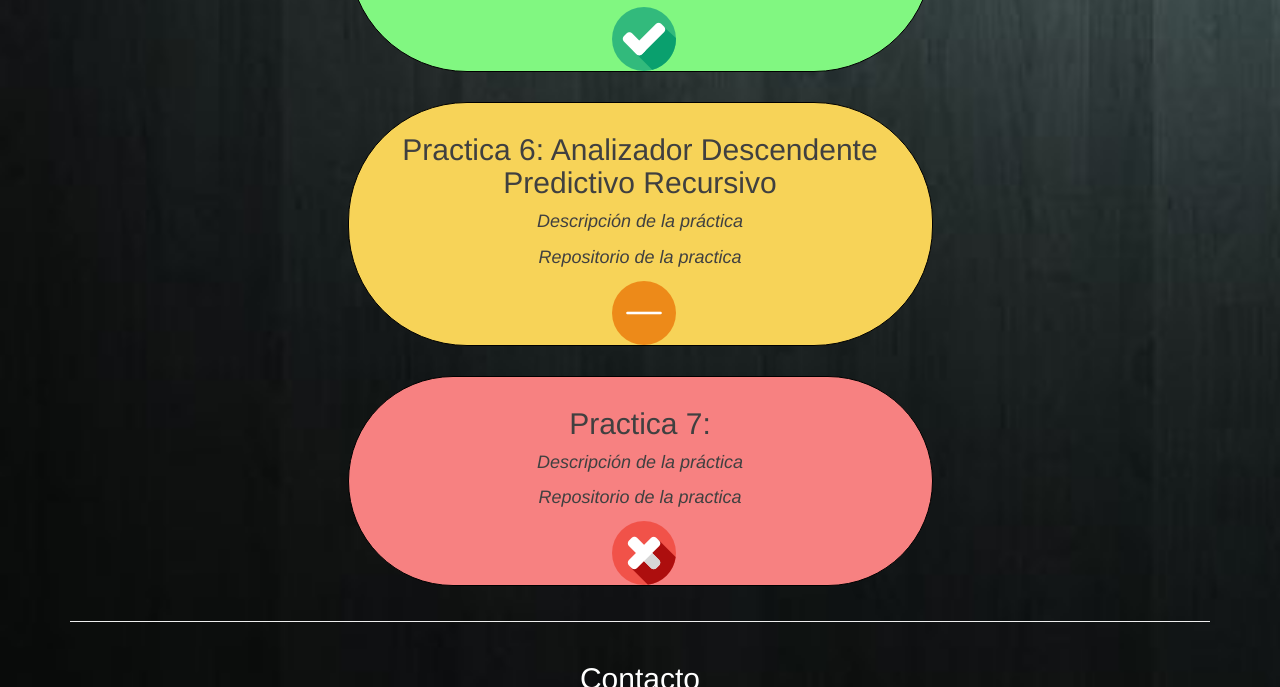
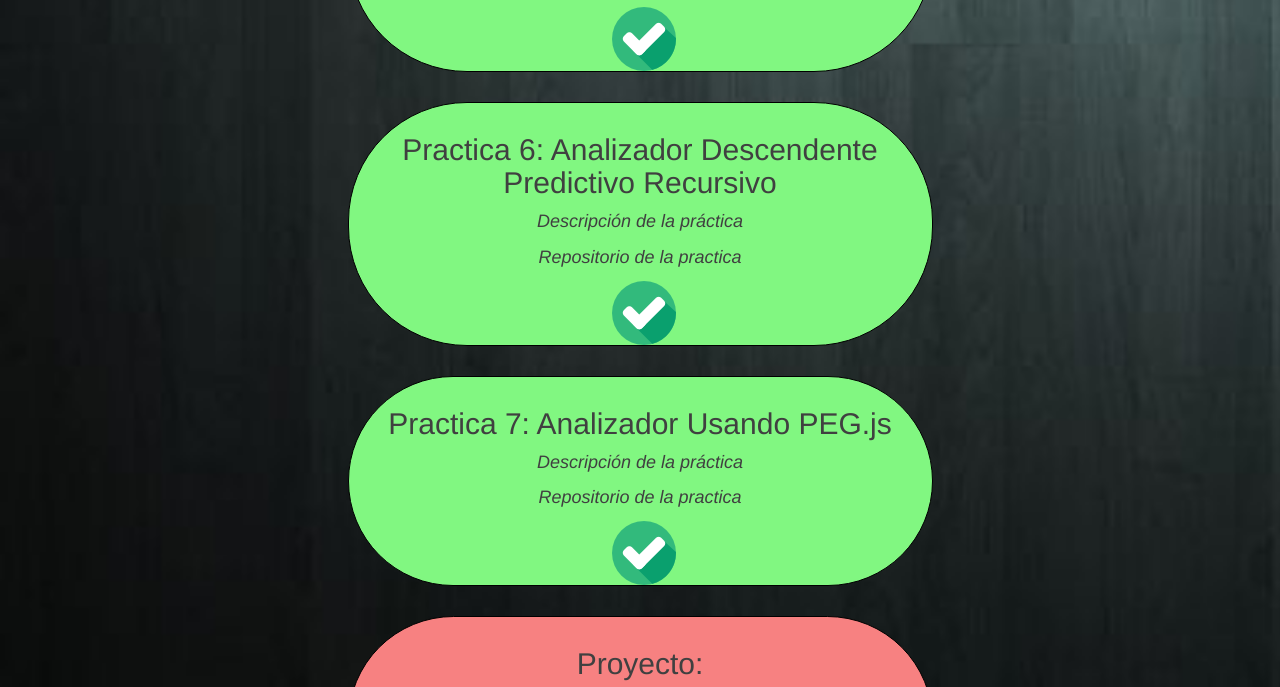
Before and after one commit to alu0100767803/alu0100767803.github.io, a plain HTML site: page index.html in a window 1280 px wide. Shown: the part 1567-2254 px from the top of the page. Drawn offline with nearby package versions, Linux system fonts and the light colour scheme.

Commit message:
Añadiendo practica 7

```diff
--- a/index.html
+++ b/index.html
@@ -113,7 +113,7 @@
 			</div>
 
 			<div class="row">
-				<div class="col-md-6 col-md-offset-3 box minus">
+				<div class="col-md-6 col-md-offset-3 box checked">
                  	<h2 class="titulo">
                         <a href="#https://evening-ridge-19178.herokuapp.com/">
                           Practica 6: Analizador Descendente Predictivo Recursivo
@@ -122,15 +122,30 @@
 
 										<p class="subtitulo"><a href="#https://casianorodriguezleon.gitbooks.io/ull-esit-1617/content/practicas/practicarecdescparser.html">Descripción de la práctica</a></p>
                     <p class="subtitulo"><a href="#https://github.com/ULL-ESIT-PL-1617/analizador-dpr-erik-jorge-ruben">Repositorio de la practica</a></p>
-                    <img src="images/minus.png">
+                    <img src="images/checked.png">
 				</div>
 			</div>
+
+			<div class="row">
+				<div class="col-md-6 col-md-offset-3 box checked">
+                 	<h2 class="titulo">
+                        <a href="#">
+                          Practica 7: Analizador Usando PEG.js
+                    	</a>
+                    </h2>
+
+										<p class="subtitulo"><a href="#https://casianorodriguezleon.gitbooks.io/ull-esit-1617/content/practicas/practicapegparser.html">Descripción de la práctica</a></p>
+                    <p class="subtitulo"><a href="#https://github.com/ULL-ESIT-PL-1617/analizador-usando-peg-erik-jorge-ruben">Repositorio de la practica</a></p>
+                    <img src="images/checked.png">
+				</div>
+			</div>
+
 
 			<div class="row">
 				<div class="col-md-6 col-md-offset-3 box cancel">
                  	<h2 class="titulo">
                         <a href="#">
-                          Practica 7:
+                          Proyecto:
                     	</a>
                     </h2>
 
```
